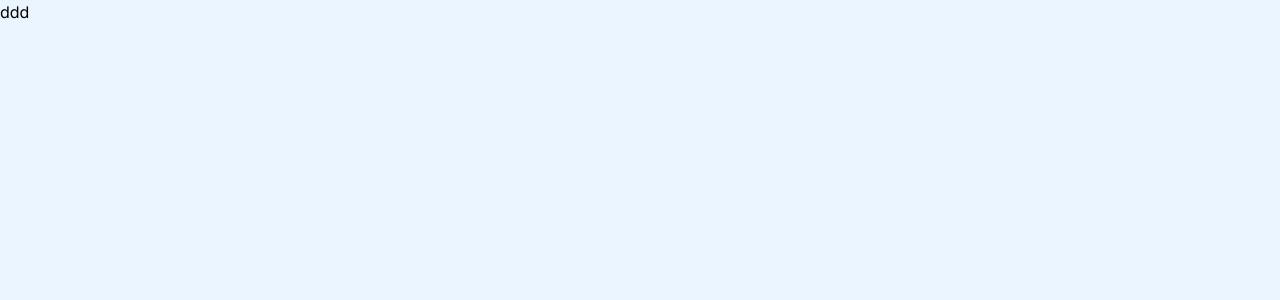
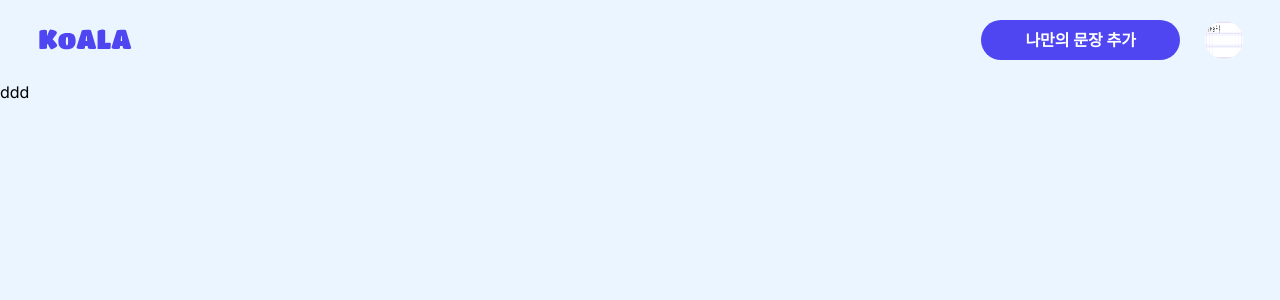
Before and after one commit to s0ojin/KoALA, a Next.js app in the folder frontend/: page / in a window 1280 px wide. Shown: the top 300 px of the page. Built offline with nearby package versions, Linux system fonts and the light colour scheme.

Commit message:
Chore: 헤더 적용

```diff
--- a/frontend/src/app/layout.tsx
+++ b/frontend/src/app/layout.tsx
@@ -2,6 +2,7 @@ import type { Metadata } from 'next'
 import { Inter } from 'next/font/google'
 import './globals.css'
 import { SWRProvider } from './swr-provider'
+import Header from './_components/Header'
 
 const inter = Inter({ subsets: ['latin'] })
 
@@ -18,7 +19,10 @@ export default function RootLayout({
   return (
     <html lang="en">
       <body className={inter.className}>
-        <SWRProvider>{children}</SWRProvider>
+        <Header />
+        <SWRProvider>
+          <main>{children}</main>
+        </SWRProvider>
       </body>
     </html>
   )
```
